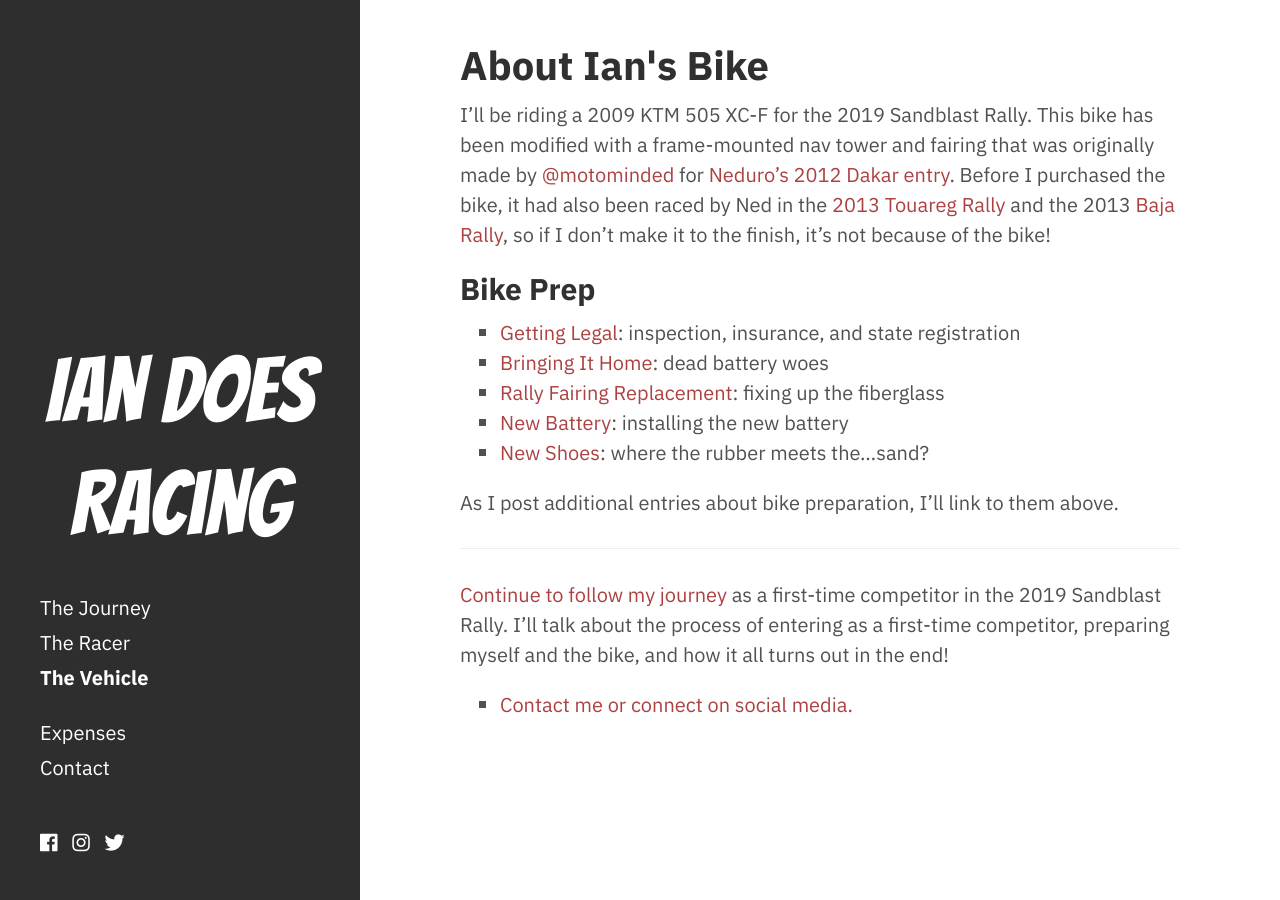
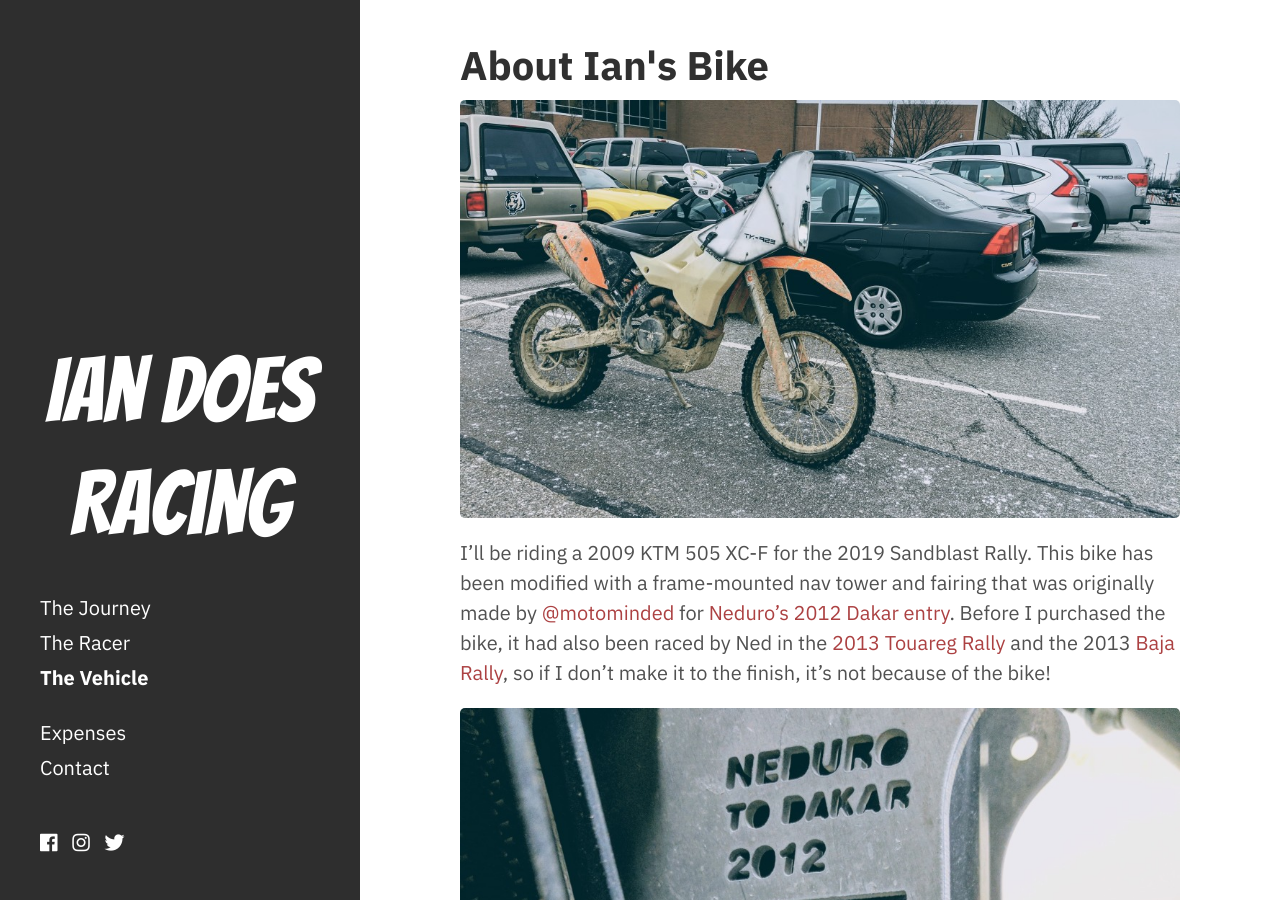
Before and after one commit to icooper/iandoesracing, a Jekyll site: the page built from the-vehicle.md, in a window 1280 px wide and 900 px high. Built offline with Jekyll 4.4.1, drawn with Linux system fonts in a browser that asks for light colours; nearby versions of some CDN libraries.

Commit message:
added photos

```diff
--- a/the-vehicle.md
+++ b/the-vehicle.md
@@ -5,7 +5,11 @@
 longTitle: About Ian's Bike
 ---
 
+![ride to work on a dirty bike](/assets/img/ktm505-dirtyatwork.jpg "ride to work on a dirty bike")
+
 I'll be riding a 2009 KTM 505 XC-F for the 2019 Sandblast Rally. This bike has been modified with a frame-mounted nav tower and fairing that was originally made by [@motominded](https://www.instagram.com/motominded/) for [Neduro's 2012 Dakar entry](https://advrider.com/f/threads/707131/). Before I purchased the bike, it had also been raced by Ned in the [2013 Touareg Rally](https://advrider.com/f/threads/862074/) and the 2013 [Baja Rally](https://www.bajarallymoto.com/), so if I don't make it to the finish, it's not because of the bike!
+
+![neduro to dakar 2012](/assets/img/nedurotodakar.jpg "neduro to dakar 2012")
 
 ## Bike Prep
 
```
Also changed, not shown: assets/img/ktm505-dirtyatwork.jpg (added), assets/img/nedurotodakar.jpg (added).
